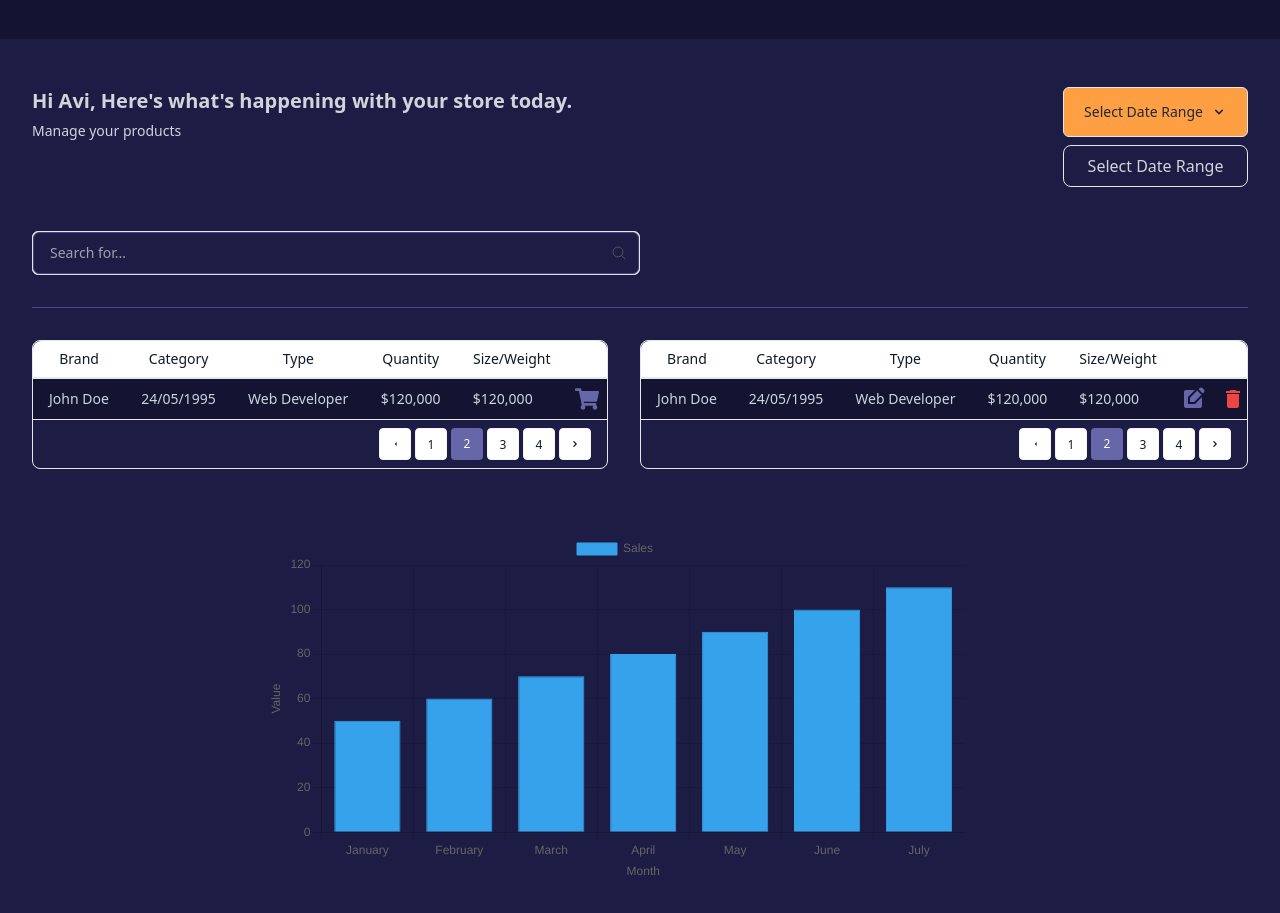
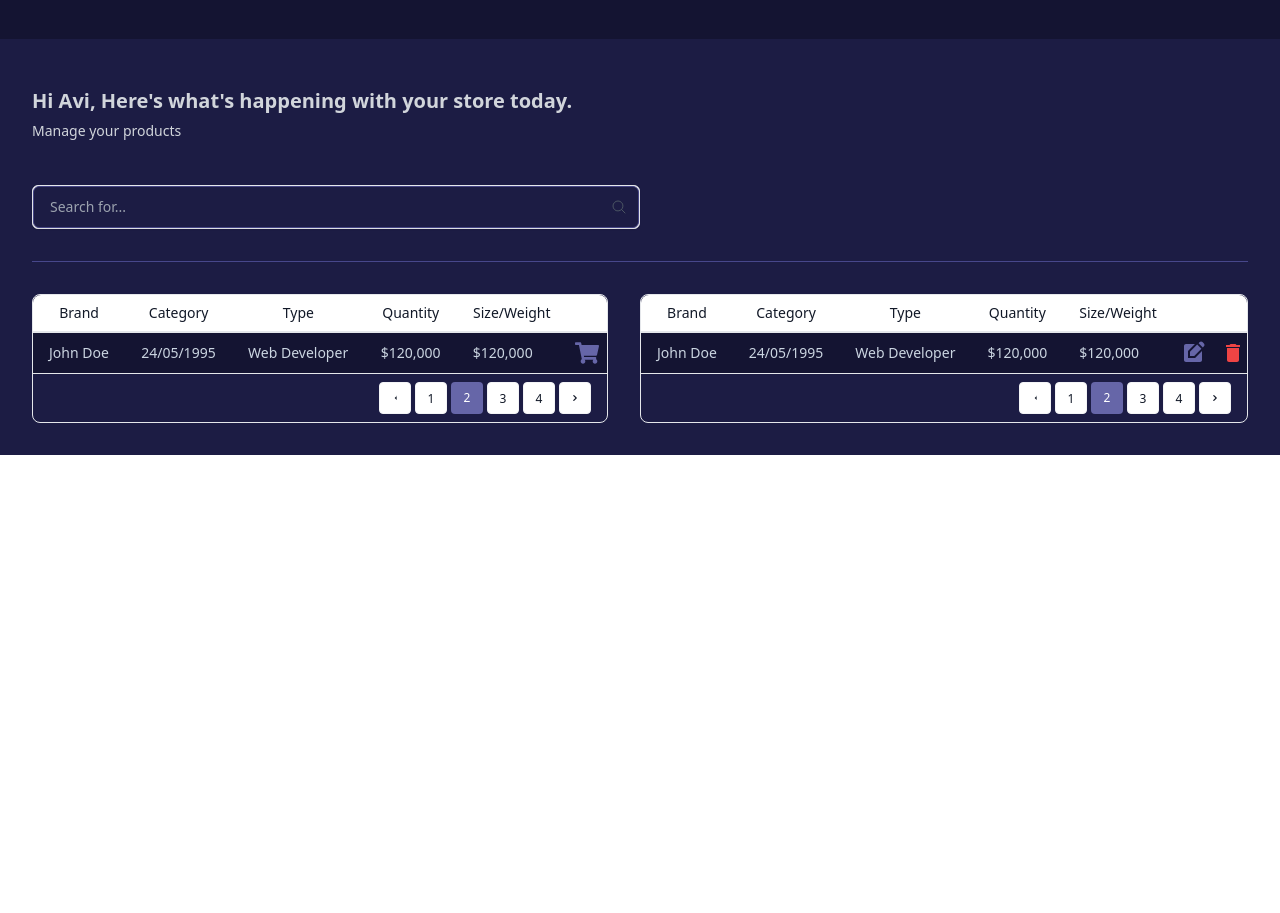
Before and after one commit to meabhiarya1/Shop_Inventory_Management, a React (Vite) app in the folder FrontEnd/: page /sales in a window 1280 px wide. Shown: the part 87-1000 px from the top of the page. After the commit the page ends 800 px from the top, so only its background shows below. Built offline with nearby package versions, Linux system fonts and the light colour scheme.

Commit message:
totalsalesdashborad designed

```diff
--- a/FrontEnd/src/comp/SalesDashboard/Dashboard.tsx
+++ b/FrontEnd/src/comp/SalesDashboard/Dashboard.tsx
@@ -28,7 +28,7 @@ const Dashboard = () => {
         </div>
 
         {/* Dates */}
-        <Dates />
+        {/* <Dates /> */}
       </div>
 
       {/* middle div */}
@@ -354,13 +354,13 @@ const Dashboard = () => {
         </div>
       </div>
       {/* graphs */}
-      <div className="w-full flex items-center justify-center my-8 py-8">
+      {/* <div className="w-full flex items-center justify-center my-8 py-8"> */}
         {/* <section className="overflow-hidden rounded-2xl shadow-2xl w-full h-full flex items-center justify-end"> */}
-        <div className="hidden sm:block md:w-[750px] md:h-[350px] sm:w-[600px]">
+        {/* <div className="hidden sm:block md:w-[750px] md:h-[350px] sm:w-[600px]">
           <BarChart />
-        </div>
+        </div> */}
         {/* </section> */}
-      </div>
+      {/* </div> */}
     </div>
   );
 };
```
